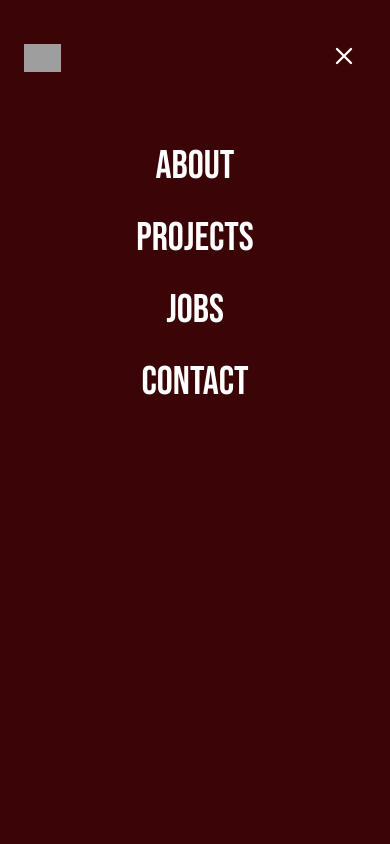
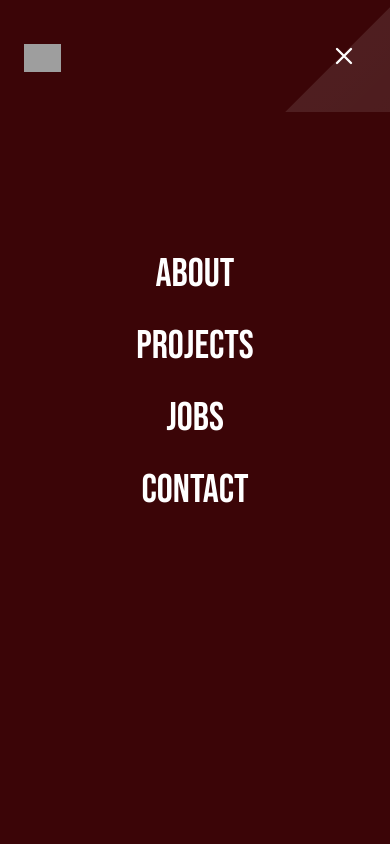
Before and after one commit to andrewkess/annaga-nextjs-contentful-blog-nov-2021, a Next.js app: page /contact in a window 390 px wide. Both pictures are taken after a click on the button "Open main menu". Shown: the top 844 px of the page. Built offline with nearby package versions, Linux system fonts and the light colour scheme; grey boxes are pictures that could not be loaded.

Commit message:
mobile nav

```diff
--- a/components/footer.js
+++ b/components/footer.js
@@ -1,80 +1,82 @@
 // import Container from './container'
 // import { EXAMPLE_PATH } from '../lib/constants'
-import { MailIcon, PhoneIcon } from '@heroicons/react/outline'
+import { MailIcon, PhoneIcon } from '@heroicons/react/outline';
 
-import { FaVimeoV } from 'react-icons/fa'
-import { TiSocialInstagram } from 'react-icons/ti'
-import { VscTwitter } from 'react-icons/vsc'
-
-
+import { FaVimeoV } from 'react-icons/fa';
+import { TiSocialInstagram } from 'react-icons/ti';
+import { VscTwitter } from 'react-icons/vsc';
+import Link from 'next/link';
 
 export default function Footer() {
-
   const navigation = {
     main: [
       { name: 'About', href: 'about' },
       { name: 'Projects', href: 'projects' },
       { name: 'Jobs', href: 'jobs' },
-      { name: 'Contact', href: 'contact' }
+      { name: 'Contact', href: 'contact' },
     ],
     social: [
-
       {
         name: 'Instagram',
         href: '#',
-        icon: (props) => (
-          <TiSocialInstagram />
-
-
-        ),
+        icon: (props) => <TiSocialInstagram />,
       },
       {
         name: 'Twitter',
         href: '#',
-        icon: (props) => (
-          <VscTwitter />
-        ),
+        icon: (props) => <VscTwitter />,
       },
       {
         name: 'Vimeo',
         href: '#',
-        icon: (props) => (
-          <FaVimeoV />
-        ),
+        icon: (props) => <FaVimeoV />,
       },
     ],
-  }
+  };
 
   return (
     <footer className="bg-white">
       <div className="max-w-7xl mx-auto py-12 px-4 overflow-hidden sm:px-6 lg:px-8">
-        <nav className="-mx-5 -my-2 flex flex-wrap justify-center" aria-label="Footer">
+        <nav
+          className="-mx-5 -my-2 flex flex-wrap justify-center"
+          aria-label="Footer"
+        >
           {navigation.main.map((item) => (
             <div key={item.name} className="px-5 py-2">
-              <a href={item.href} className="text-base text-gray-500 hover:text-gray-900">
-                {item.name}
-              </a>
+              <Link
+                href={item.href}
+                className="text-base text-gray-500 hover:text-gray-900"
+              >
+                <a>{item.name}</a>
+              </Link>
             </div>
           ))}
         </nav>
         <div className="mt-8 flex justify-center space-x-6">
           {navigation.social.map((item) => (
-            <a key={item.name} href={item.href} className="text-gray-400 hover:text-main-primary text-3xl">
+            <a
+              key={item.name}
+              href={item.href}
+              className="text-gray-400 hover:text-main-primary text-3xl"
+            >
               <span className="sr-only">{item.name}</span>
               <item.icon aria-hidden="true" />
             </a>
           ))}
         </div>
-        <p className="mt-8 text-center text-base text-gray-400">&copy; 2021 Annaga Productions.<br /> All rights reserved.
-        <br/>
-
-        <a key="privacy" href="privacy"className="text-gray-400 hover:text-main-primary">
-        Privacy Policy
-  </a>
-
-
+        <p className="mt-8 text-center text-base text-gray-400">
+          &copy; 2021 Annaga Productions.
+          <br /> All rights reserved.
+          <br />
+          <a
+            key="privacy"
+            href="privacy"
+            className="text-gray-400 hover:text-main-primary"
+          >
+            Privacy Policy
+          </a>
         </p>
       </div>
     </footer>
-  )
+  );
 }
--- a/components/navbar.js
+++ b/components/navbar.js
@@ -2,6 +2,7 @@
 import { Fragment } from 'react'
 import { Disclosure, Menu, Transition } from '@headlessui/react'
 import { BellIcon, MenuIcon, XIcon } from '@heroicons/react/outline'
+import Link from 'next/link';
 
 
 //import { FaBars } from 'react-icons/fa'
@@ -28,8 +29,9 @@ export default function Navbar() {
 
       {({ open }) => (
         <>
+
           <div className={classNames(
-        open ? 'bg-main-primary' : 'bg-transparent',
+        open ? 'bg-transparent' : 'bg-transparent',
         ' mx-auto p-6 md:p-6 lg:p-6'
 
       )}>
@@ -43,14 +45,14 @@ export default function Navbar() {
                 >
                   <span className="sr-only">Open main menu</span>
                   {open ? (
-                    <XIcon className="block h-7 w-7 hover:text-main-salmon lg:hover:text-white" aria-hidden="true" />
+                    <XIcon className="block h-7 w-7 hover:text-main-salmon lg:hover:text-white z-50" aria-hidden="true" />
                   ) : (
                     <MenuIcon className="block h-7 w-7" aria-hidden="true" />
                   )}
                 </Disclosure.Button>
               </div>
               <div className="flex-1 flex items-center justify-start sm:items-stretch sm:justify-between">
-                <div className="flex-shrink-0 flex items-center">
+                <div className="flex-shrink-0 flex items-center z-50">
                   <a href="/" key="testwindow"><img
                     className="block pt-1 h-8 md:h-9 w-auto"
                     src="https://res.cloudinary.com/annaga/image/upload/v1636486534/annaga-logo_du1dlj.png"
@@ -64,9 +66,16 @@ export default function Navbar() {
 
             </div>
           </div>
-
-          <Disclosure.Panel className="" >
-            <div className="bg-main-primary px-2 pt-5 pb-3 space-y-1 h-screen text-center" >
+          <Transition
+        enter="transition duration-100 ease-out"
+        enterFrom="transform scale-95 opacity-0"
+        enterTo="transform scale-100 opacity-100"
+        leave="transition duration-75 ease-out"
+        leaveFrom="transform scale-100 opacity-100"
+        leaveTo="transform scale-95 opacity-0"
+      >
+          <Disclosure.Panel className="absolute inset-x-0 top-0 h-screen bg-main-primary" >
+            <div className="px-2 pt-32 pb-3 space-y-1 text-center" >
               {navigation.map((item) => (
                 <Disclosure.Button
                   key={item.name}
@@ -90,6 +99,7 @@ export default function Navbar() {
               ))}
             </div>
           </Disclosure.Panel>
+          </Transition>
         </>
       )}
     </Disclosure>
```
